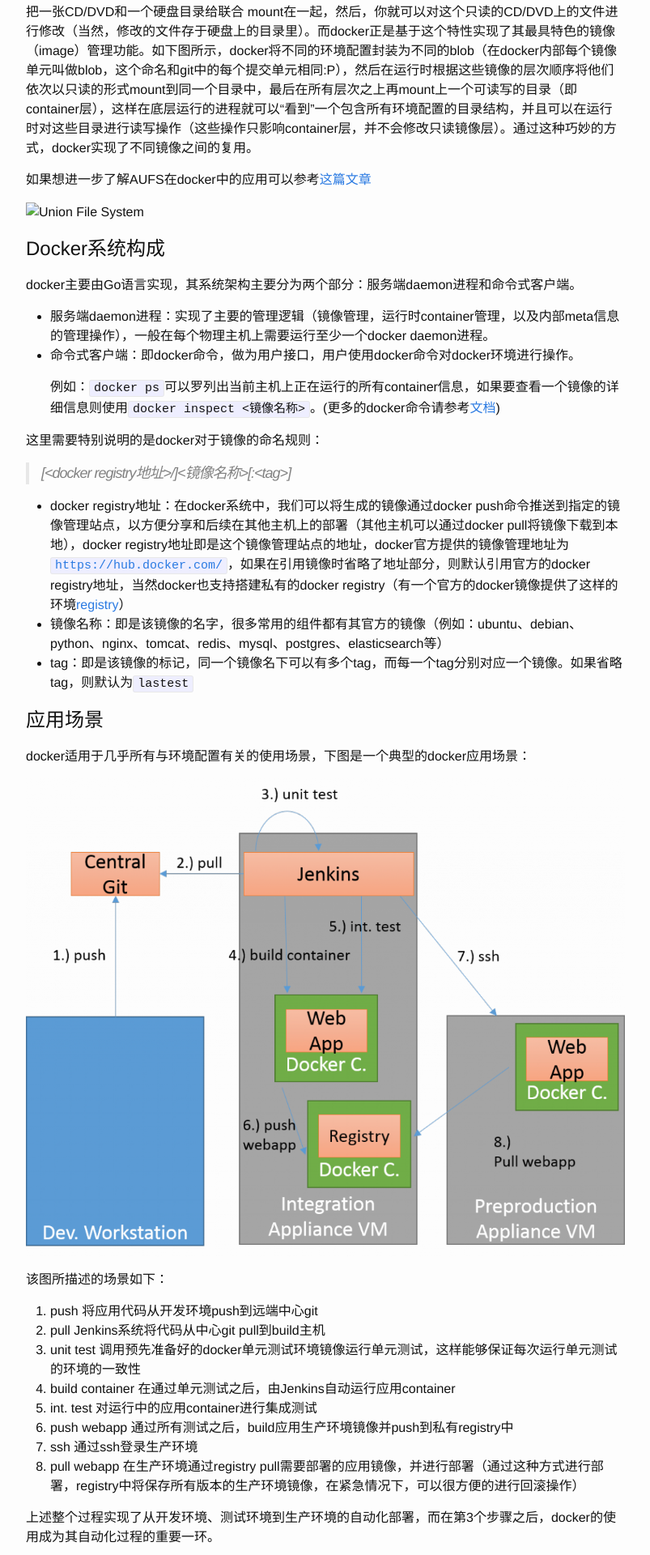
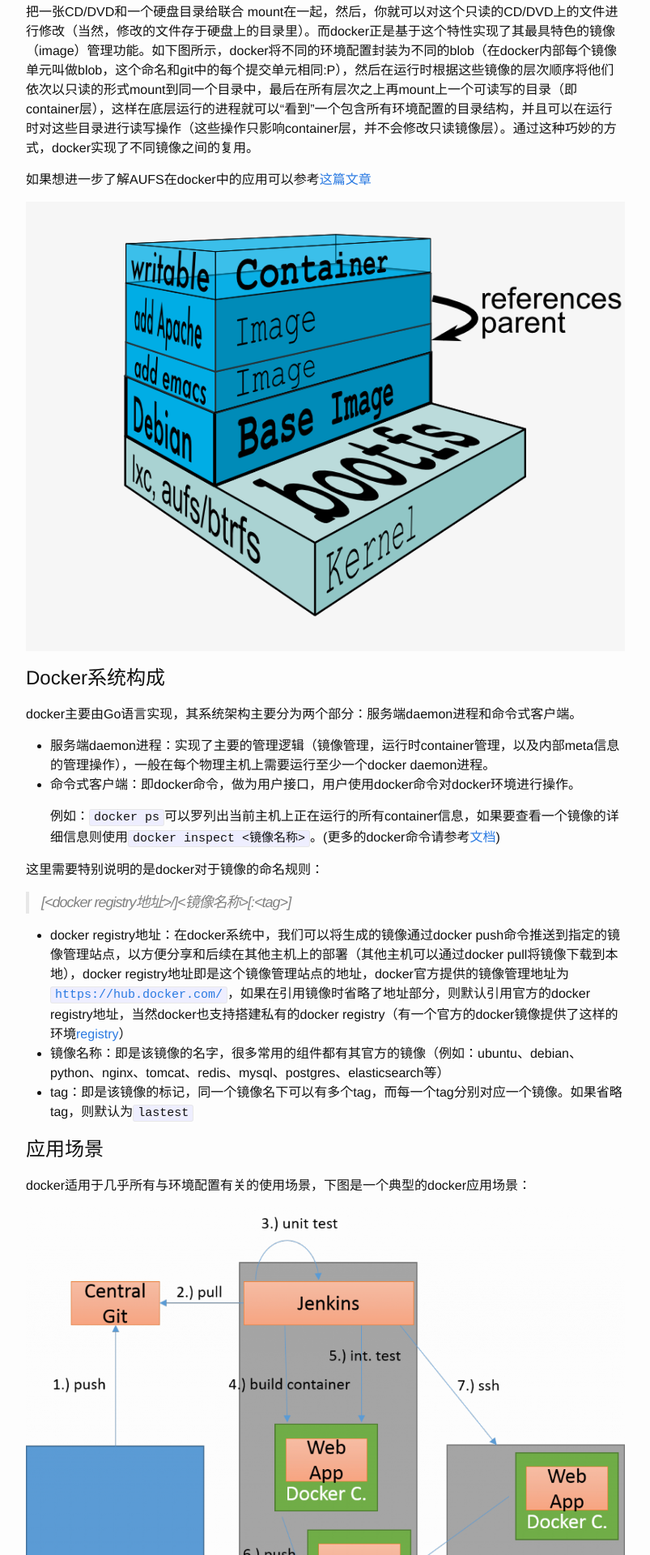
Before and after one commit to lbjworld/lbjworld.github.io, a Jekyll site: the page built from _posts/2016-02-04-docker-introduction.markdown, in a window 1280 px wide. Shown: the part 2720-4640 px from the top of the page at 81% size, without its empty margins (238-1041 px from the left). Built offline with Jekyll 4.4.1, drawn with Linux system fonts in a browser that asks for light colours.

Commit message:
FIX : broken image

```diff
--- a/_posts/2016-02-04-docker-introduction.markdown
+++ b/_posts/2016-02-04-docker-introduction.markdown
@@ -71,7 +71,7 @@ Linux CGroup全称Linux Control Group， 是Linux内核的一个功能，用来
 
 如果想进一步了解AUFS在docker中的应用可以参考[这篇文章](http://coolshell.cn/articles/17061.html)
 
-![Union File System]({{ site.baseurl }}/images/docker-filesystems-multilayer.png)
+![Union File System]({{ site.baseurl }}/assets/images/docker-filesystems-multilayer.png)
 
 # Docker系统构成
 
```
